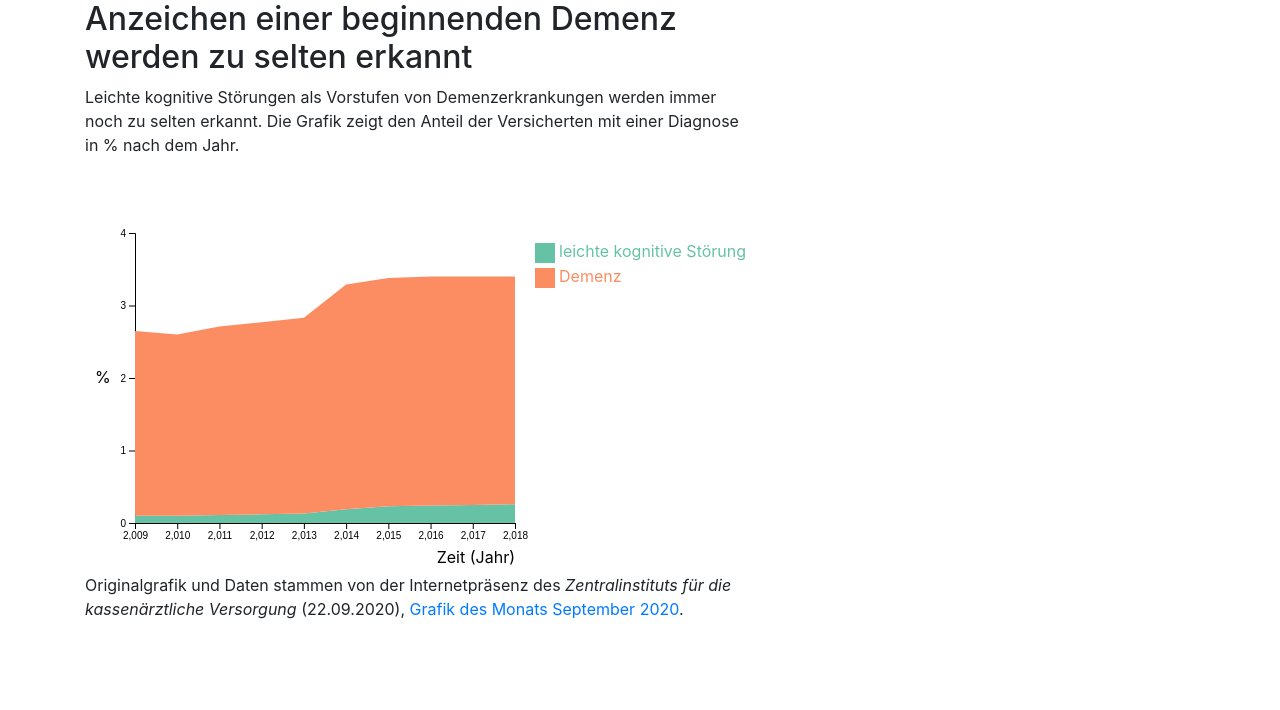
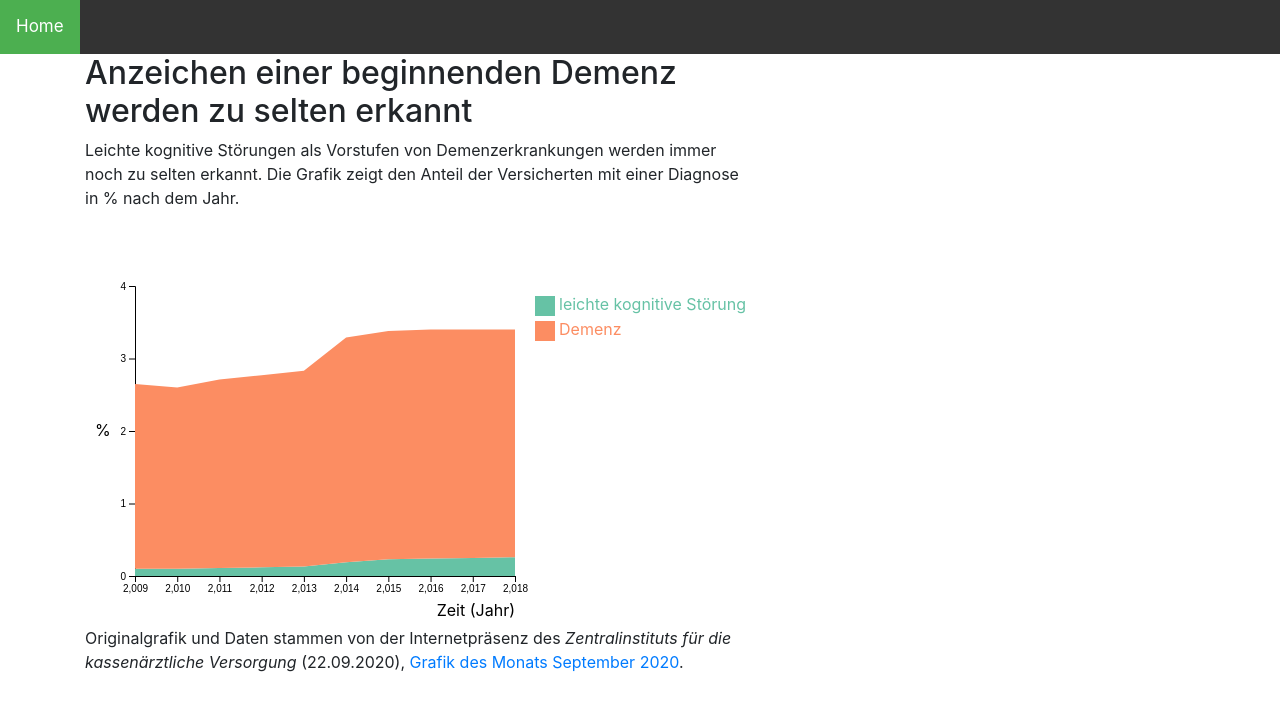
Before and after one commit to BartschL/d3_graphs, a plain HTML site: page index.html in a window 1280 px wide. Drawn offline with nearby package versions, Linux system fonts and the light colour scheme.

Commit message:
Update index.html

```diff
--- a/index.html
+++ b/index.html
@@ -9,6 +9,7 @@
 </head>
 <body>
     <div class="topnav">
+         <a class="active" href="index.html">Home</a>
     </div>
     <div class="container">
         <div class="row">
```
